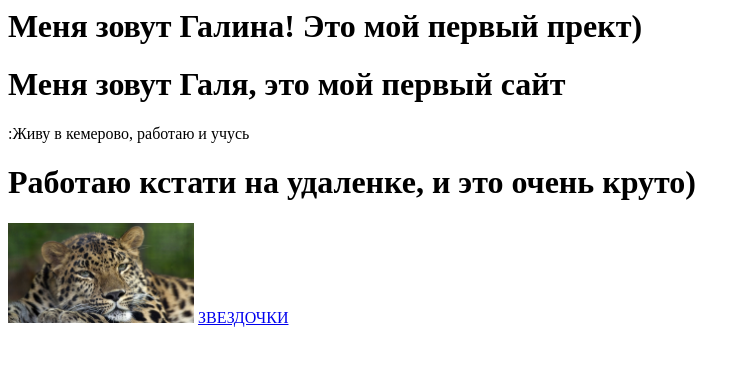
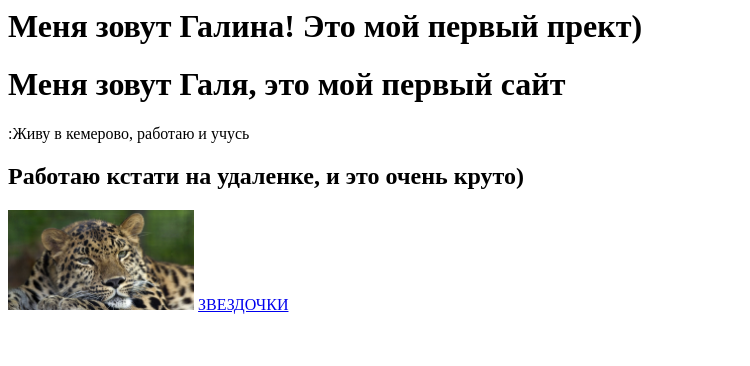
Before and after one commit to GenAccWeb/Galina, a plain HTML site: page index.html in a window 1280 px wide. Shown: the whole page, without its empty margins (0-750 px from the left). Drawn offline with Linux system fonts and the light colour scheme.

Commit message:
Update index.html

```diff
--- a/index.html
+++ b/index.html
@@ -10,7 +10,7 @@
 <body>
 <h1> Меня зовут Галя, это мой первый сайт </h1>
 <p>:Живу в кемерово, работаю и учусь</p>
-    <h1>Работаю кстати на удаленке, и это очень круто)</h1>
+    <h2>Работаю кстати на удаленке, и это очень круто)</h2>
 <img src="Amur_Leopard_Pittsburgh_Zoo.jpg" height="100px">
 <a href="https://kinoflex.ru/movie"> ЗВЕЗДОЧКИ</a>
 </body>
```
